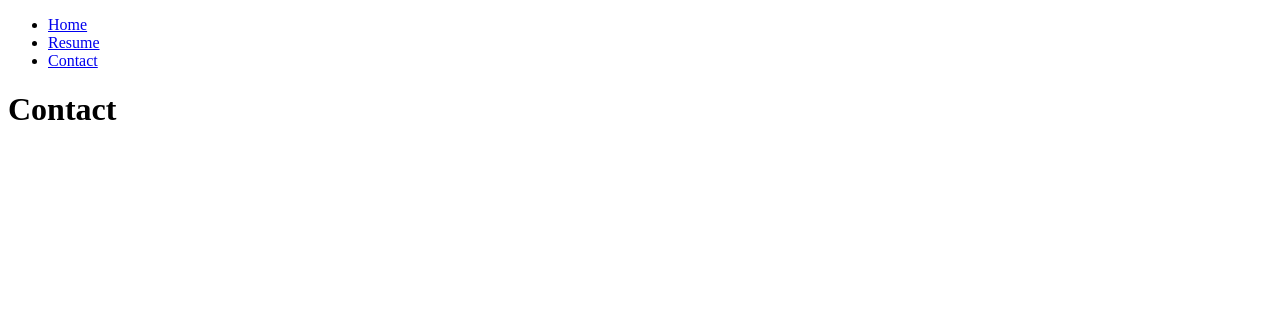
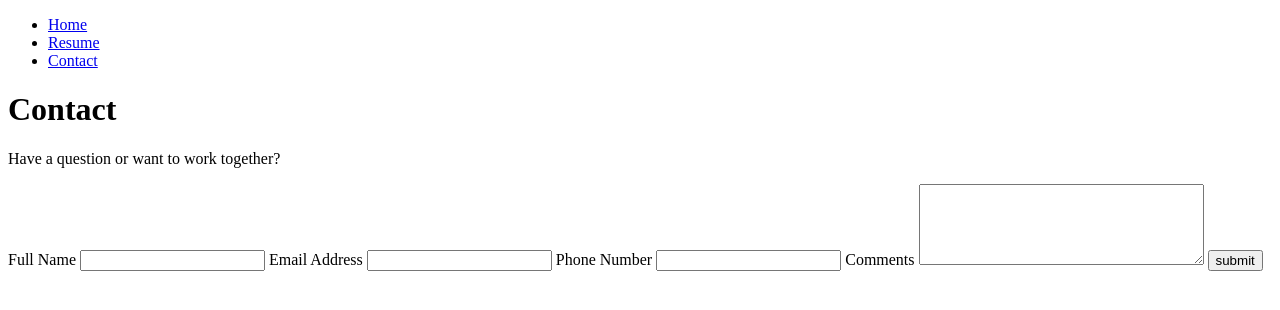
Before and after one commit to Devfarley/Portfolio, a plain HTML site: page Contact.html in a window 1280 px wide. Drawn offline with Linux system fonts and the light colour scheme.

Commit message:
Added div's and resume img

```diff
--- a/Contact.html
+++ b/Contact.html
@@ -8,7 +8,7 @@
             <nav>
                 <ul>
                     <li>
-                        <a href="PortfolioHome.html">Home</a>
+                        <a href="index.html">Home</a>
                     </li>
                     <li>
                         <a href="Resume.html">Resume</a>
@@ -20,5 +20,24 @@
             </nav>
         </header>
         <h1>Contact</h1>
+        <p>Have a question or want to work together?</p>
+        <section>
+            <form>
+                <label for="fname">Full Name</label>
+                <input type="text" name="fname" id="fname" required/>
+
+                <label for="email-address">Email Address</label>
+                <input for="email" name="email-address" id="email-address" required/>
+
+                <label for="phone">Phone Number</label>
+                <input type="tel" name="phone" id="phone" required/>
+
+                <label for="comments">Comments</label>
+                <textarea name="comments" id="comments" rows="5" cols="33">
+
+                </textarea>
+                <input type="submit" value="submit" />
+            </form>
+        </section>
     </body>
 </html>
```
Also changed, not shown: Resume.html (+2 -1 lines), index.html (+5 -2 lines), images/Google Doc Resume Template.png (added), images/index.css (added).
